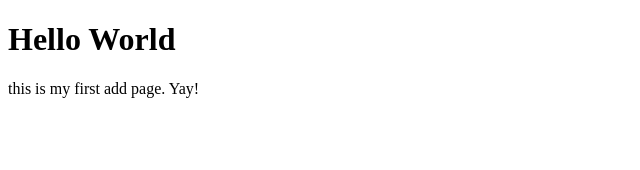
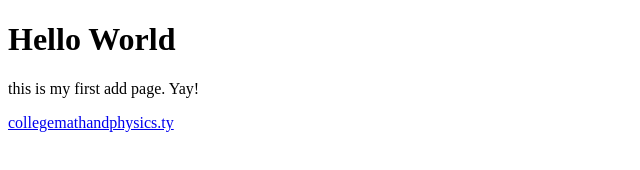
Before and after one commit to aj-page/aj-page.github.io, a plain HTML site: page index.html in a window 1280 px wide. Shown: the whole page, without its empty margins (0-640 px from the left). Drawn offline with Linux system fonts and the light colour scheme.

Commit message:
collegemathandphysics

```diff
--- a/index.html
+++ b/index.html
@@ -16,6 +16,8 @@
 <h1>Hello World </h1>
 <p> this is my first add page. Yay! </p>
 
+<a href="http://collegemathandpyhsics.tk/index.html" >collegemathandphysics.ty</a>
+
 <script async src="//pagead2.googlesyndication.com/pagead/js/adsbygoogle.js"></script>
 <!-- add1 -->
 <ins class="adsbygoogle"
```
